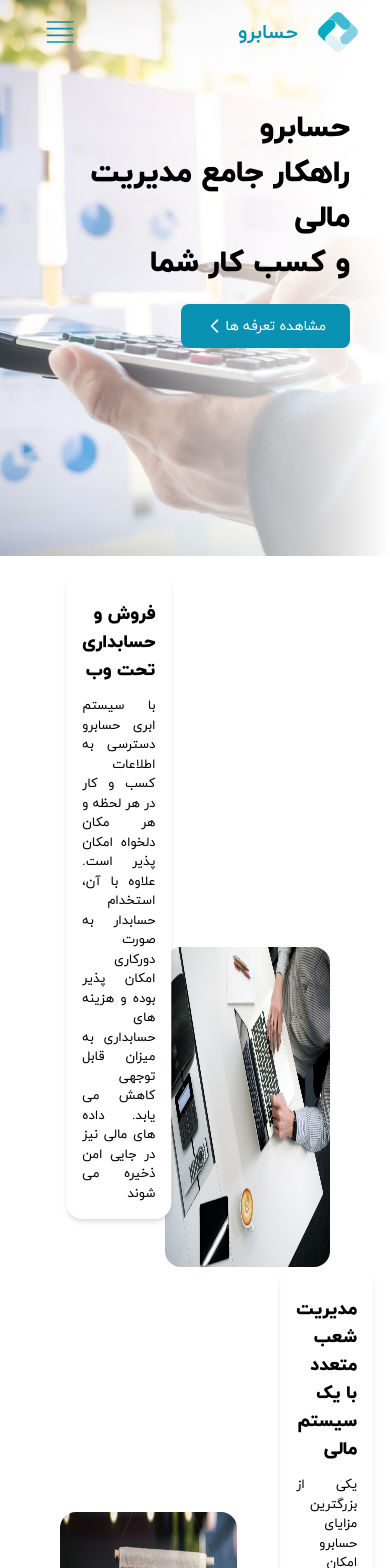
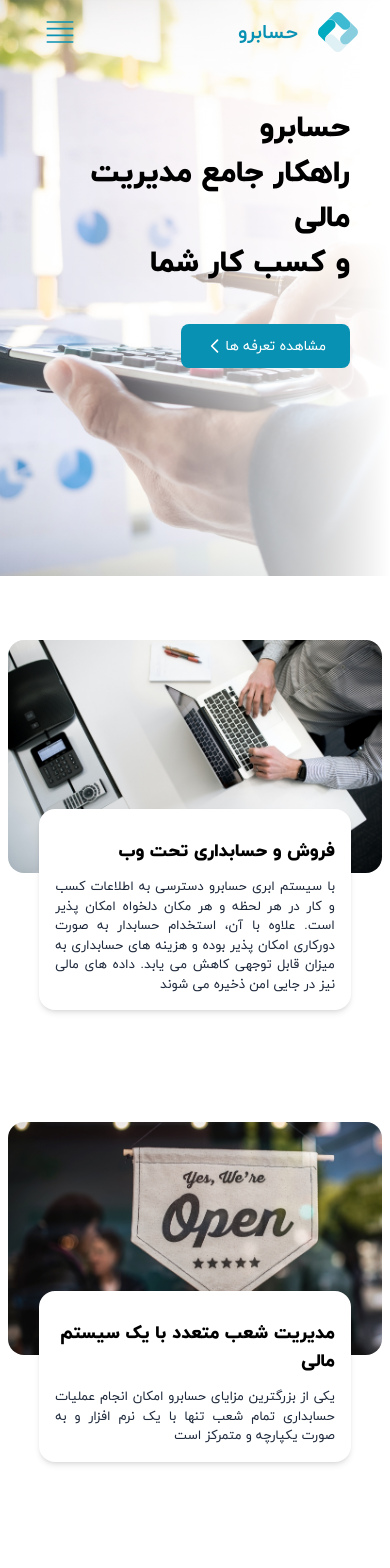
Before and after one commit to side-26/hesabro-app, a Vue app: page / in a window 390 px wide. Shown: the top 1568 px of the page. Built offline with nearby package versions, Linux system fonts and the light colour scheme.

Commit message:
make first section of main responsive for all devices

```diff
--- a/src/components/imgContainer.component/advCart.component/AdvCart.component.vue
+++ b/src/components/imgContainer.component/advCart.component/AdvCart.component.vue
@@ -1,11 +1,11 @@
 <template lang="">
-    <div  class="flex items-end justify-start" :class="{'order-2 justify-end':cardProperty.align==='left'}">
-        <figure :class="{'order-2':cardProperty.align==='left'}" class="rounded-2xl mx-5 w-100 h-80 overflow-hidden">
+    <div  class="flex flex-col md:flex-row md:items-end md:justify-start justify-center" :class="{'order-2 md:justify-end':cardProperty.align==='left'}">
+        <figure :class="{'md:order-2':cardProperty.align==='left'}" class="rounded-2xl md:mx-5 w-full md:w-96 md:h-72 lg:w-100 lg:h-80 overflow-hidden">
             <img   class="w-full h-full"  :src='cardProperty.imgSrc' loading="lazy" alt="cardProperty.title" />
         </figure>
-        <div :class="{'order-1 -translate-x-1/4':cardProperty.align==='left'}" class="p-4 rounded-2xl bg-white -translate-y-12 translate-x-1/4  shadow-md w-2/5">
+        <div :class="{'order-1 md:-translate-x-1/4':cardProperty.align==='left','order-1 md:translate-x-1/4':cardProperty.align==='right'}" class="p-4 rounded-2xl bg-white -translate-y-16  md:-translate-y-12 shadow-md mx-auto md:mx-0 w-5/6 md:w-2/4 lg:w-2/5">
             <h3 class="font-IranYecan-extraBold text-lg py-3">{{cardProperty.title}}</h3>
-            <p  class="text-justify font-IranYekan-regular text-xs">{{cardProperty.desc}}</p>
+            <p  class="text-justify text-slate-800 font-IranYekan-regular text-xs">{{cardProperty.desc}}</p>
         </div>
     </div>
 </template>
--- a/src/views/Home.view/Home.view.vue
+++ b/src/views/Home.view/Home.view.vue
@@ -7,7 +7,7 @@
                     <h1  class="sm:text-4xl text-3xl font-IranYecan-extraBold sm:leading-loose leading-normal">حسابرو <br/> راهکار جامع مدیریت مالی <br/> و کسب کار شما</h1>
 
                     <!-- <p  class="font-IranYecan-bold  absolute sm:static sm:w-2/3 w-full md:w-2/4 side-26 right-0 -bottom-11  px-4 sm:px-0  bg-white sm:bg-transparent text-justify leading-6 text-gray-600 text-sm sm:py-0 sm:mt-10 py-10 ">سامانه یکپارچه حسابرو ، راهکاری نوین جهت راه اندازی و مدیریت کسب و کار هاست. حسابرو تمامی نیازهای یک کسب و کار را از امور حسابداری و مالی ، خرید و فروش ، انبارگردانی،فروشگاه اینترنتی و دیگر فرآیند ها را در بستری ساده و کم هزینه فراهم می آورد.</p> -->
-                    <button @click="handleNavigate(s)" class="bg-cyan-600 flex justify-between text-sm rounded-lg mt-5 text-white font-IranYekan-regular py-3 px-6">
+                    <button @click="handleNavigate(s)" class="bg-cyan-600 flex justify-between text-sm rounded-lg mt-10 text-white font-IranYekan-regular py-3 px-6">
                             مشاهده تعرفه ها <span class="rotate-90"><svg xmlns="http://www.w3.org/2000/svg" class="h-5 w-5" fill="none" viewBox="0 0 24 24" stroke="currentColor" stroke-width="2">
                      <path stroke-linecap="round" stroke-linejoin="round" d="M19 9l-7 7-7-7" />
                      </svg></span>
@@ -18,7 +18,7 @@
             </div>
     </header>
     <main class="">
-        <section class="mx-auto py-4 px-10 items-center">
+        <section class="mx-auto py-4 px-2 md:px-5 lg:px-10 items-center">
             <ImgContainer v-for="item in advantagesData" :key="item.id">
                 <AdvCart  :cardProperty="item"/>
             </ImgContainer>
```
Also changed, not shown: src/assets/img/4773855.jpg (deleted), src/assets/img/second.jpg (deleted).
